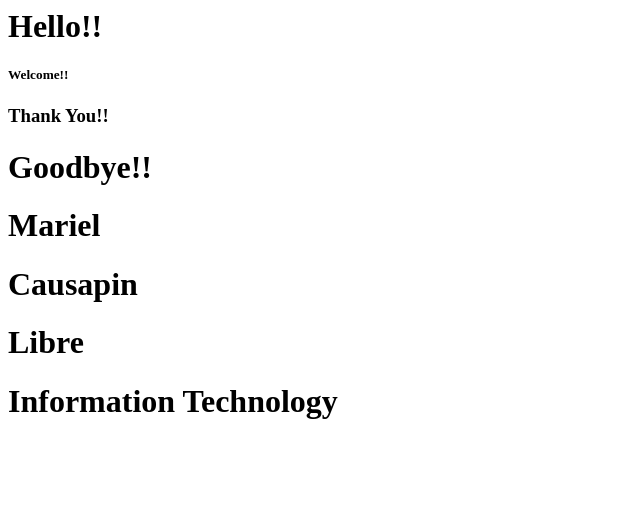
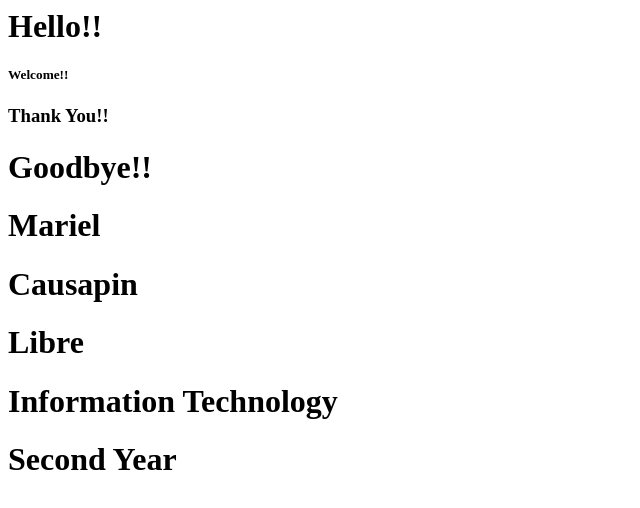
Before and after one commit to mariellibre04/Libre, a plain HTML site: page index.html in a window 1280 px wide. Shown: the whole page, without its empty margins (0-640 px from the left). Drawn offline with Linux system fonts and the light colour scheme.

Commit message:
nine commit

```diff
--- a/index.html
+++ b/index.html
@@ -9,3 +9,4 @@
 <h1>Causapin</h1>
 <h1>Libre</h1>
 <h1>Information Technology</h1>
+<h1>Second Year</h1>
```
